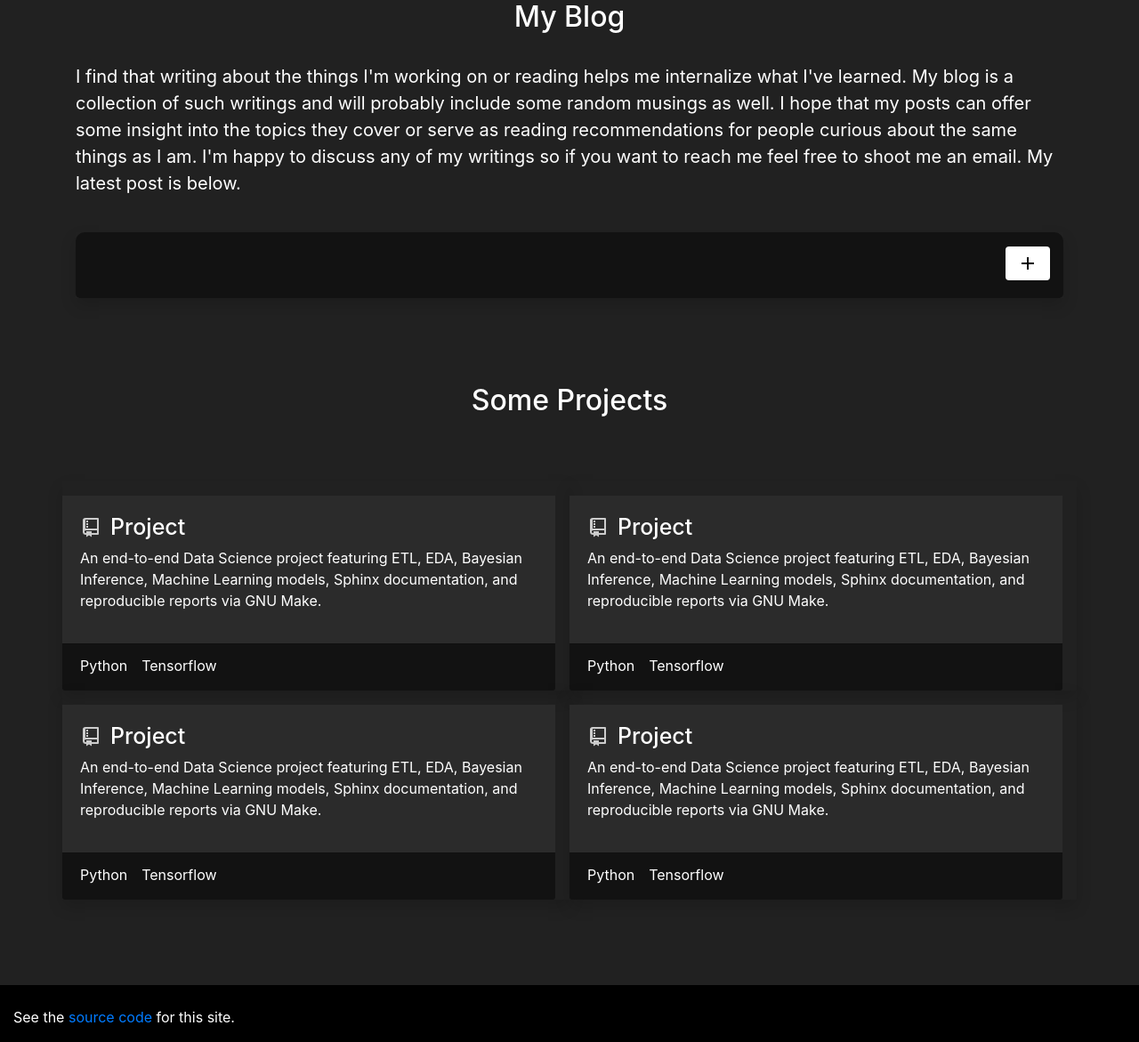
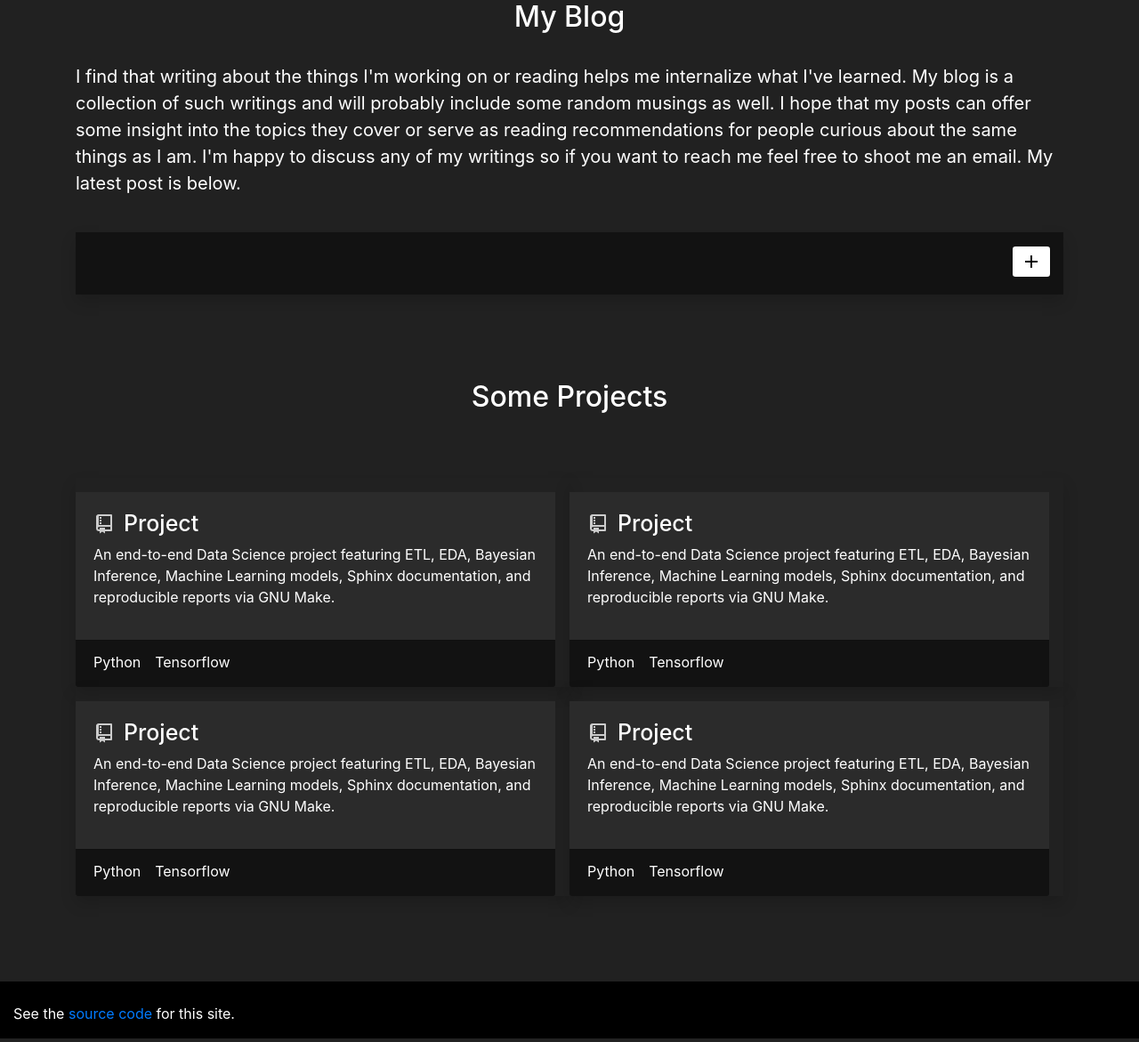
Before and after one commit to Salazar-99/Personal-Website, a Flask app: page / in a window 1280 px wide. Shown: the part 1315-2486 px from the top of the page at 89% size. Run offline with Flask 2, Linux system fonts and the light colour scheme; data that the repository does not hold is empty; some libraries are stand-ins or nearby versions.

Commit message:
Minor css tweaks

```diff
--- a/app/static/styles.css
+++ b/app/static/styles.css
@@ -57,12 +57,10 @@ h1.mt-1 {
 }
 .post-title-block {
     background-color: #121212;
-    border-radius: 10px 10px 5px 5px;
     padding-bottom: 20px;
 }
 .post-title {
     color: #ffffff;
-    font-weight: bold;
 }
 
 .post-tags {
--- a/app/templates/_macros.html
+++ b/app/templates/_macros.html
@@ -12,7 +12,7 @@
                         </div>
                 </div>
                 <div class="col">
-                    <a class="btn expand-button float-right" data-toggle="collapse" href="#post-id" role="button">
+                    <a class="btn btn-sm expand-button float-right" data-toggle="collapse" href="#post-id" role="button">
                         <img src="{{ url_for('static', filename='icons/plus.png', _external=True) }}">
                     </a>
                 </div>
--- a/app/templates/main/index.html
+++ b/app/templates/main/index.html
@@ -89,7 +89,7 @@
     <div class="row justify-content-center pb-5">
       <h2 class="mt-0">Some Projects</h2>
     </div>
-    <div class="container d-flex flex-column flex-lg-row align-items-start" style="padding: 0px;">
+    <div class="container d-flex flex-column flex-lg-row align-items-start">
       <div class="row">
         <div class="col-sm-6 pt-3">
           <div class="card-deck">
```
